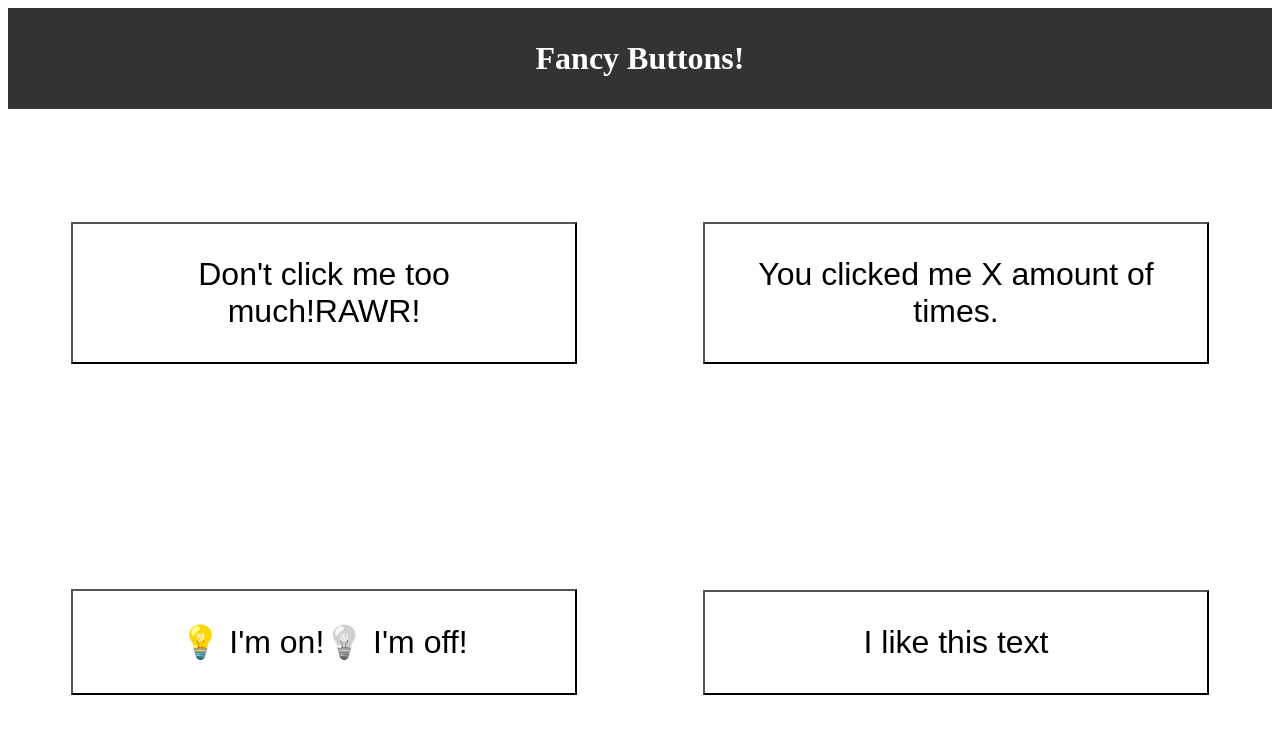
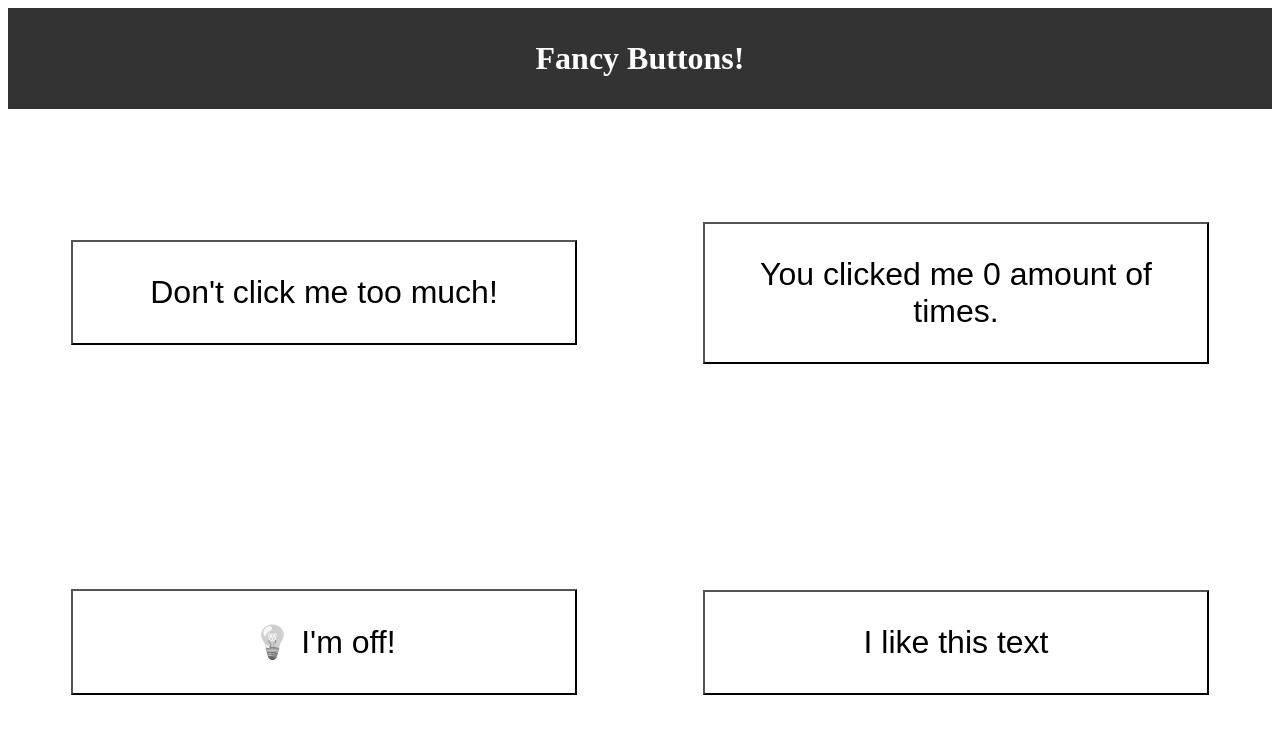
Before and after one commit to mattbed/Fancy-Buttons, a React (Create React App) app: page / in a window 1280 px wide. Shown: the top 734 px of the page. Built offline with nearby package versions, Linux system fonts and the light colour scheme.

Commit message:
Add state functionality to buttons

```diff
--- a/src/components/AngryButton.js
+++ b/src/components/AngryButton.js
@@ -1,10 +1,11 @@
-import React from 'react';
+import React, { useState } from "react";
 
-function AngryButton(){
+function AngryButton(props){
+  const [anger, setAnger] = useState(0);
   return (
-    <button className="AngryButton">
-      {/*If you have not reached the max */}<span>Don't click me too much!</span>
-      {/*If you HAVE reached the max */}<span>RAWR!</span>
+    <button className="AngryButton" style={{backgroundColor: `rgba(255,0,0,${anger})`}}>
+      {anger < 1 && <span>Don't click me too much!</span>}
+      {anger >= 1 && <span>RAWR!</span>}
     </button>
   );
 }
--- a/src/components/CounterButton.js
+++ b/src/components/CounterButton.js
@@ -1,9 +1,10 @@
-import React from 'react';
+import React, { useState } from "react";
 
-function CounterButton(){
+function CounterButton(props){
+  const [clickAmount, setClickAmount] = useState(0);
   return (
     <button className="CounterButton">
-      You clicked me X amount of times.
+      You clicked me {clickAmount} amount of times.
     </button>
   );
 }
--- a/src/components/LightSwitchButton.js
+++ b/src/components/LightSwitchButton.js
@@ -1,10 +1,11 @@
-import React from 'react';
+import React, { useState } from "react";
 
-function LightSwitchButton(){
+function LightSwitchButton(props){
+  const [light, setLight] = useState("off");
   return (
     <button className="LightSwitchButton">
-    {/* When the state is on */}<span className="on"><i>💡</i> I'm on!</span>
-    {/* When the state is off */}<span className="off"><i>💡</i> I'm off!</span>
+    {light === "on" && <span className="on"><i>💡</i> I'm on!</span>}
+    {light === "off" && <span className="off"><i>💡</i> I'm off!</span>}
     </button>
   );
 }
--- a/src/components/TextRepeaterButton.js
+++ b/src/components/TextRepeaterButton.js
@@ -1,9 +1,14 @@
-import React from 'react';
+import React, { useState } from "react";
 
-function TextRepeaterButton(){
+function TextRepeaterButton(props){
+  const [repetitions, setRepititions] = useState(1);
+  const textArray = [];
+  for (let i = 0; i < repetitions; i++) {
+    textArray.push(<span key={i}>I like this text</span>);
+  }
   return(
     <button className="TextRepeaterButton">
-      <span>I like this text</span>
+      { textArray }
     </button>
   );
 }
```
